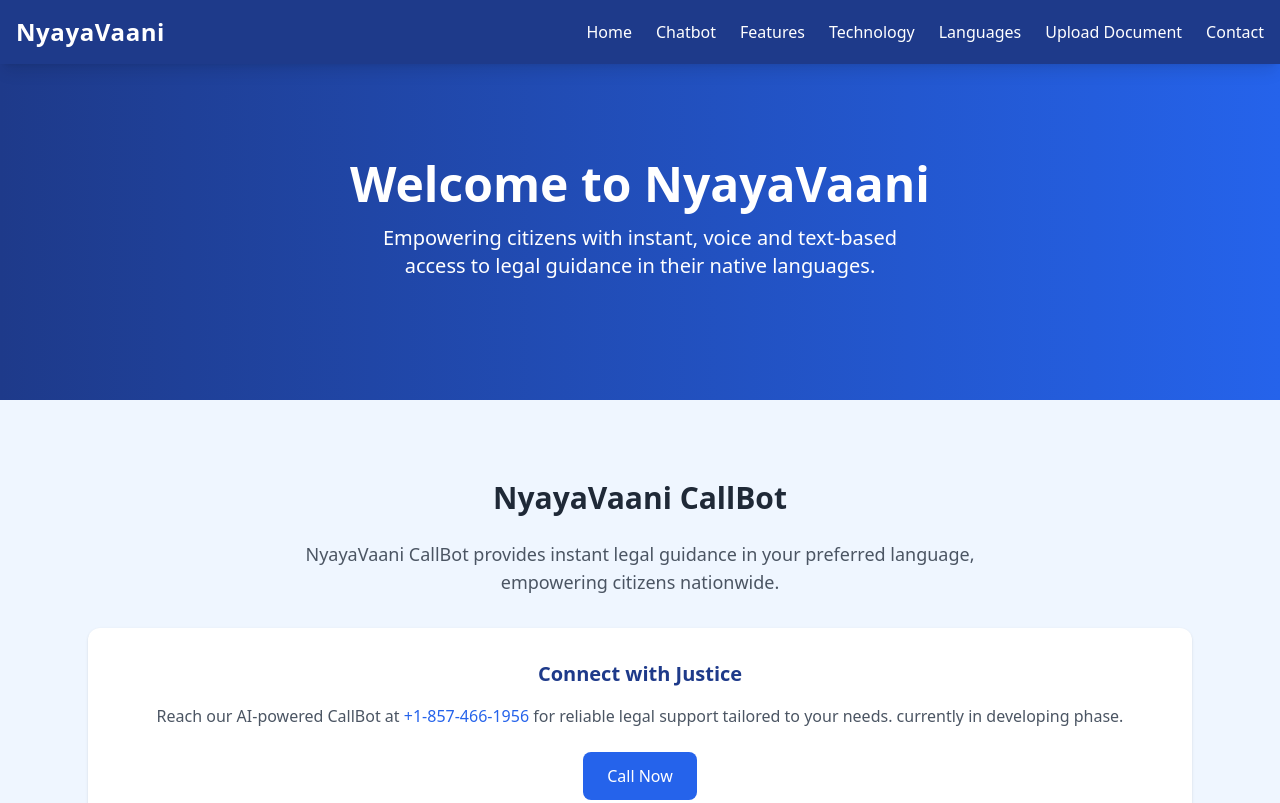
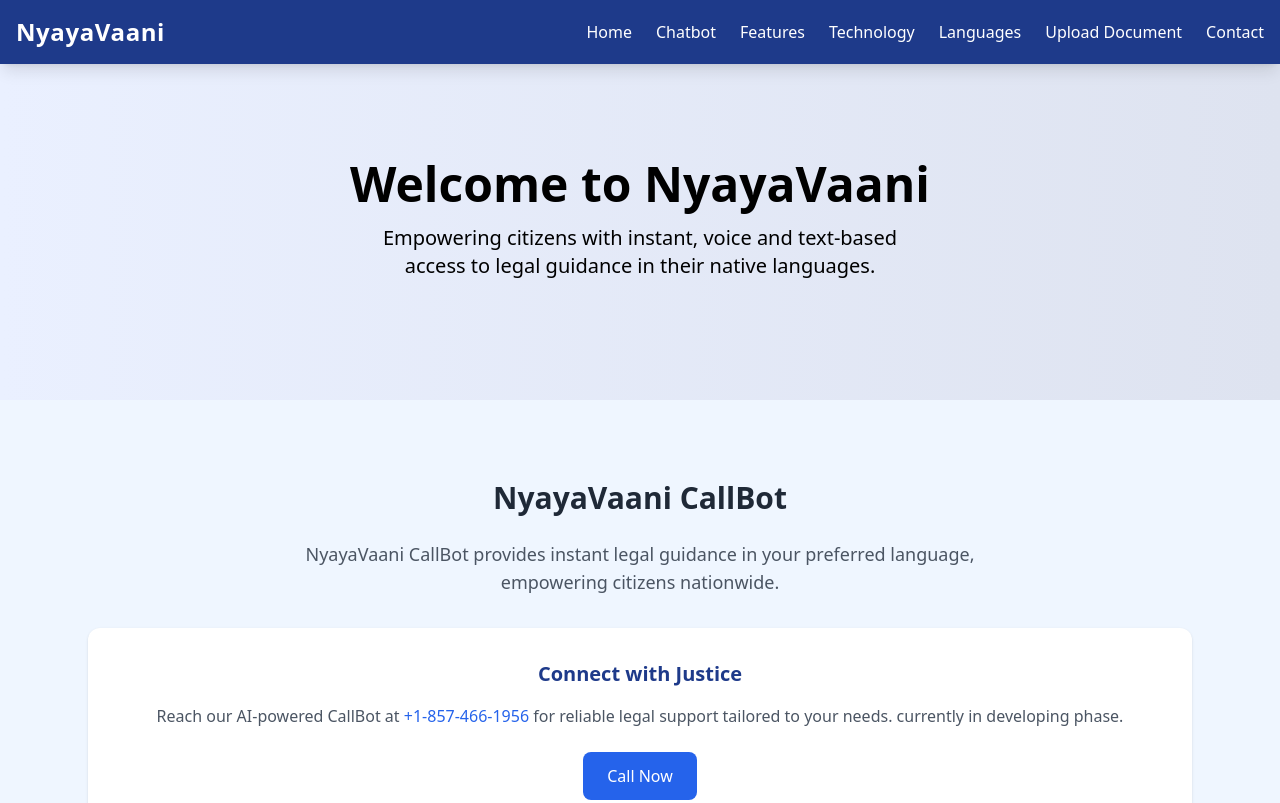
Before and after one commit to Aryan-sriii/nyayavaani, a plain HTML site: page index.html in a window 1280 px wide. Shown: the top 803 px of the page. Drawn offline with nearby package versions, Linux system fonts and the light colour scheme.

Commit message:
Update index.html

```diff
--- a/index.html
+++ b/index.html
@@ -75,11 +75,11 @@
       <a href="#secure" class="block py-2 border-b border-white">Security</a>
       <a href="#contact" class="block py-2 border-b border-white">Contact</a>
     </div>
-  </nav>
-  <section id="home" class="text-center py-24 bg-gradient-to-r from-primary to-accent text-white">
-    <h2 class="text-5xl font-bold mb-4">Welcome to NyayaVaani</h2>
-    <p class="text-xl mb-6 max-w-xl mx-auto">Empowering citizens with instant, voice and text-based access to legal guidance in their native languages.</p>
-  </section>
+</nav>
+<section id="home" class="text-center py-24 bg-gradient-to-r from-[#eaf0ff] to-[#dee3f0] text-black">
+  <h2 class="text-5xl font-bold mb-4">Welcome to NyayaVaani</h2>
+  <p class="text-xl mb-6 max-w-xl mx-auto">Empowering citizens with instant, voice and text-based access to legal guidance in their native languages.</p>
+</section>
 
 
 <section id="callbot-launch" class="py-20 bg-blue-50">
```
